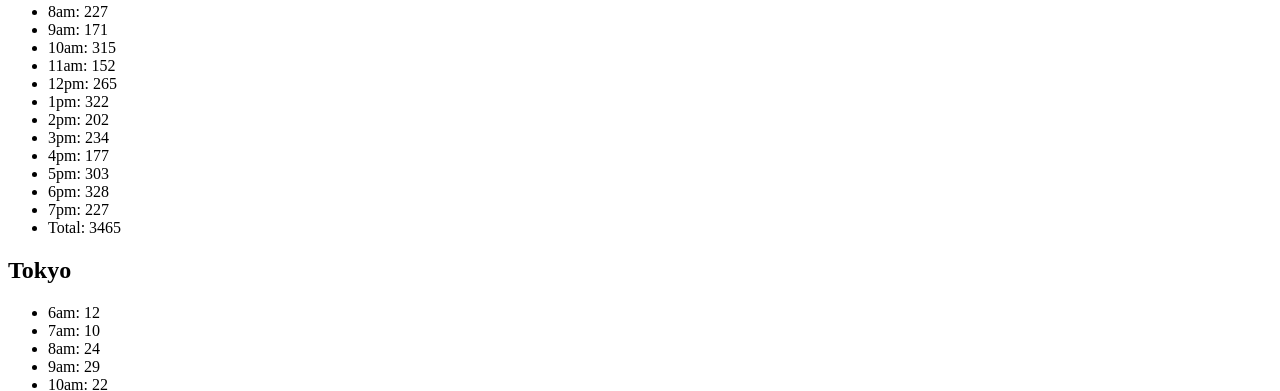
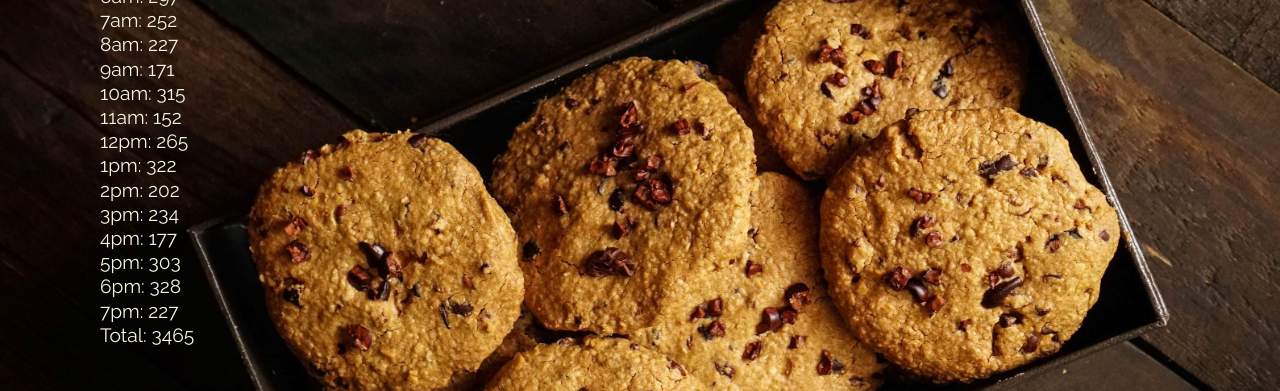
Before and after one commit to AliBakerSartawi/cookie-stand, a plain HTML site: page sales.html in a window 1280 px wide. Shown: the part 100-491 px from the top of the page. Drawn offline with Linux system fonts and the light colour scheme.

Commit message:
css additions to sales

```diff
--- /dev/null
+++ b/CSS/sales.css
@@ -0,0 +1,26 @@
+* {
+    font-family: 'Raleway', sans-serif;
+    color: beige;
+}
+
+body {
+    background-image: url(../images/prateek-katyal-q7fMY7kBBz8-unsplash-croppedagain.jpg);
+    background-repeat: no-repeat;
+    background-attachment: fixed;
+    background-size: cover;
+}
+
+main section {
+    padding: 50px 0 0 100px;
+}
+
+main section h2 {
+    font-size: xx-large;
+    font-weight: 700;
+    margin-bottom: 5px;
+}
+
+main section ul li {
+    font-size: larger;
+    margin-bottom: 5px;
+}
--- a/sales.html
+++ b/sales.html
@@ -5,8 +5,13 @@
     <meta http-equiv="X-UA-Compatible" content="IE=edge">
     <meta name="viewport" content="width=device-width, initial-scale=1.0">
     <title>Document</title>
+    <link rel="stylesheet" href="./CSS/reset.css">
+    <link rel="stylesheet" href="./CSS/sales.css">
+    <link rel="preconnect" href="https://fonts.gstatic.com">
+    <link href="https://fonts.googleapis.com/css2?family=Raleway&display=swap" rel="stylesheet">
 </head>
 <body>
+    <!-- <img src="./images/shutterstock_507199120-1.jpg" alt="cookies"> -->
     <header></header>
     <main id="sales">
         <!-- <h1>Shop Location</h1>
```
Also changed, not shown: CSS/styles.css (deleted), images/prateek-katyal-q7fMY7kBBz8-unsplash-croppedagain.jpg (added).
